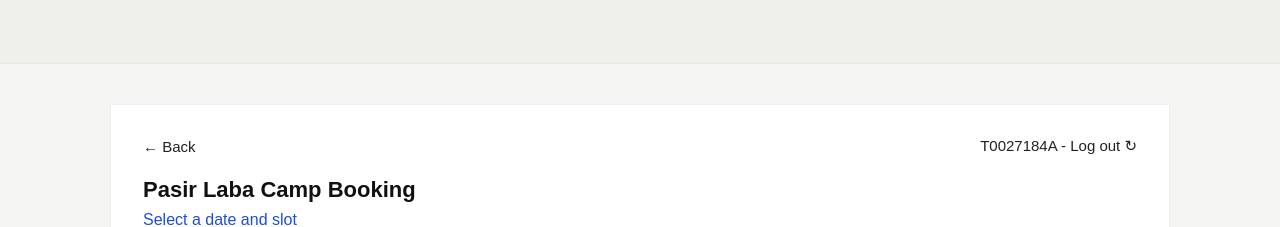
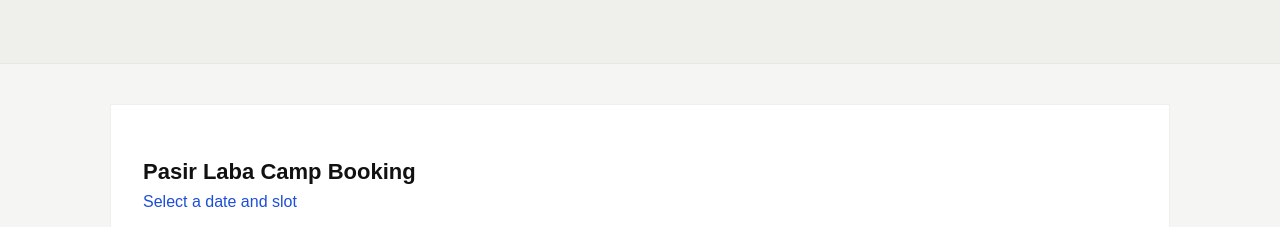
Before and after one commit to missomisso/PLCBooking, a plain HTML site: page index.html in a window 1280 px wide. Shown: the top 227 px of the page. Drawn offline with Linux system fonts and the light colour scheme.

Commit message:
Edited Header

```diff
--- a/index.html
+++ b/index.html
@@ -12,8 +12,6 @@
   <div class="page">
     <div class="card">
       <div class="header-row">
-        <button class="header-link btn-link" id="backBtn">← Back</button>
-        <a href="#" class="header-link">T0027184A - Log out ↻</a>
       </div>
 
       <h1>Pasir Laba Camp Booking</h1>
```
